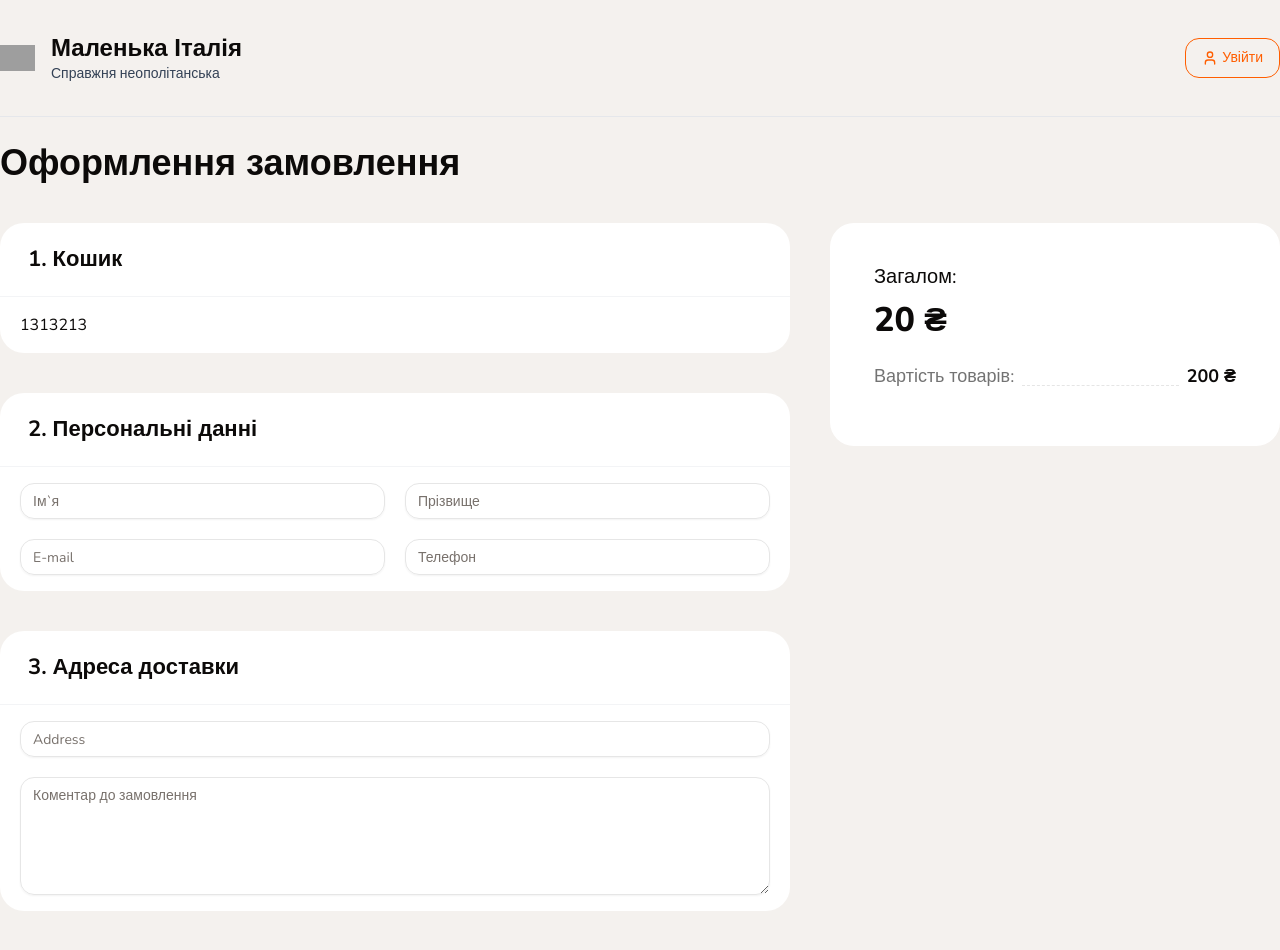
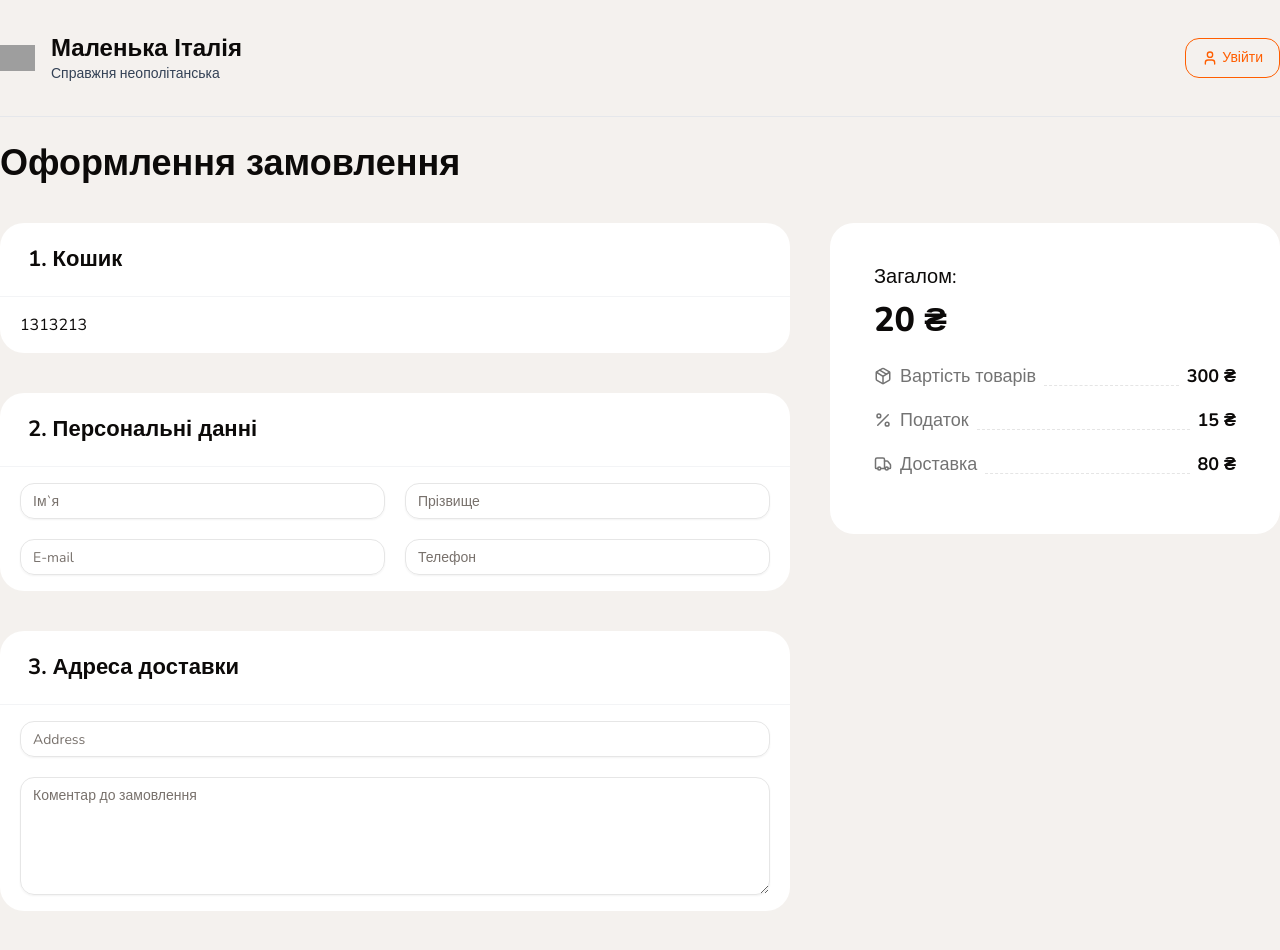
Before and after one commit to koleso8/next-pizza, a Next.js app: page /checkout in a window 1280 px wide. Shown: the top 950 px of the page. Built offline with nearby package versions, Linux system fonts and the light colour scheme; no server answers; grey boxes are pictures that could not be loaded.

Commit message:
add details

```diff
--- a/app/(checkout)/checkout/page.tsx
+++ b/app/(checkout)/checkout/page.tsx
@@ -1,5 +1,10 @@
-import { Title, WhiteBlock } from '@/shared/components/shared';
+import {
+  CheckoutItemDetails,
+  Title,
+  WhiteBlock,
+} from '@/shared/components/shared';
 import { Input, Textarea } from '@/shared/components/ui';
+import { Package, Percent, Truck } from 'lucide-react';
 
 export default function CheckoutPage() {
   return (
@@ -42,13 +47,21 @@ export default function CheckoutPage() {
               <span className="text-xl">Загалом:</span>
               <span className="text-[34px] font-extrabold">{20} ₴</span>
             </div>
-            <div className="flex my-4">
-              <span className="flex flex-1 text-lg text-neutral-500">
-                Вартість товарів:
-                <div className="flex-1 border-b border-dashed border-b-neutral-200 relative -top-1 mx-2" />
-              </span>
-              <span className="font-bold text-lg">{200} ₴</span>
-            </div>
+            <CheckoutItemDetails
+              icon={<Package size={18} />}
+              title="Вартість товарів"
+              value="300"
+            />
+            <CheckoutItemDetails
+              icon={<Percent size={18} />}
+              title="Податок"
+              value="15"
+            />
+            <CheckoutItemDetails
+              icon={<Truck size={18} />}
+              title="Доставка"
+              value="80"
+            />
           </WhiteBlock>
         </div>
       </div>
--- a/shared/components/shared/CheckoutItemDetails.tsx
+++ b/shared/components/shared/CheckoutItemDetails.tsx
@@ -2,9 +2,28 @@ import React from 'react';
 import { cn } from '@/shared/lib/utils';
 
 interface Props {
+  icon?: React.ReactNode;
+  title?: string;
+  value?: string;
   className?: string;
 }
 
-export const CheckoutItemDetails: React.FC<Props> = ({ className }) => {
-  return <div className={cn('', className)}></div>;
+export const CheckoutItemDetails: React.FC<Props> = ({
+  icon,
+  title,
+  value,
+  className,
+}) => {
+  return (
+    <div className={cn('flex my-4', className)}>
+      <span className="flex flex-1 text-lg text-neutral-500">
+        <div className="flex items-center gap-2">
+          <span className="text-neutral-500">{icon}</span>
+          {title}
+        </div>
+        <div className="flex-1 border-b border-dashed border-b-neutral-200 relative -top-1 mx-2" />
+      </span>
+      <span className="font-bold text-lg">{value} ₴</span>
+    </div>
+  );
 };
--- a/shared/components/shared/index.ts
+++ b/shared/components/shared/index.ts
@@ -1,3 +1,4 @@
+export { CheckoutItemDetails } from './CheckoutItemDetails';
 export { TopBar } from './TopBar';
 export { Container } from './container';
 export { Header } from './header';
```
